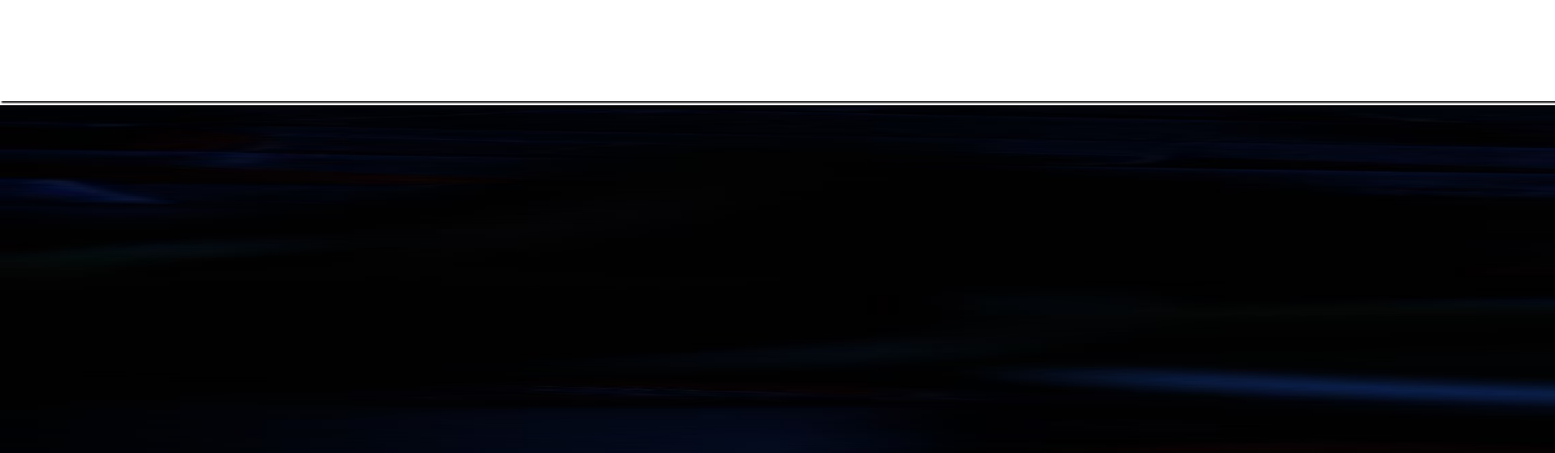
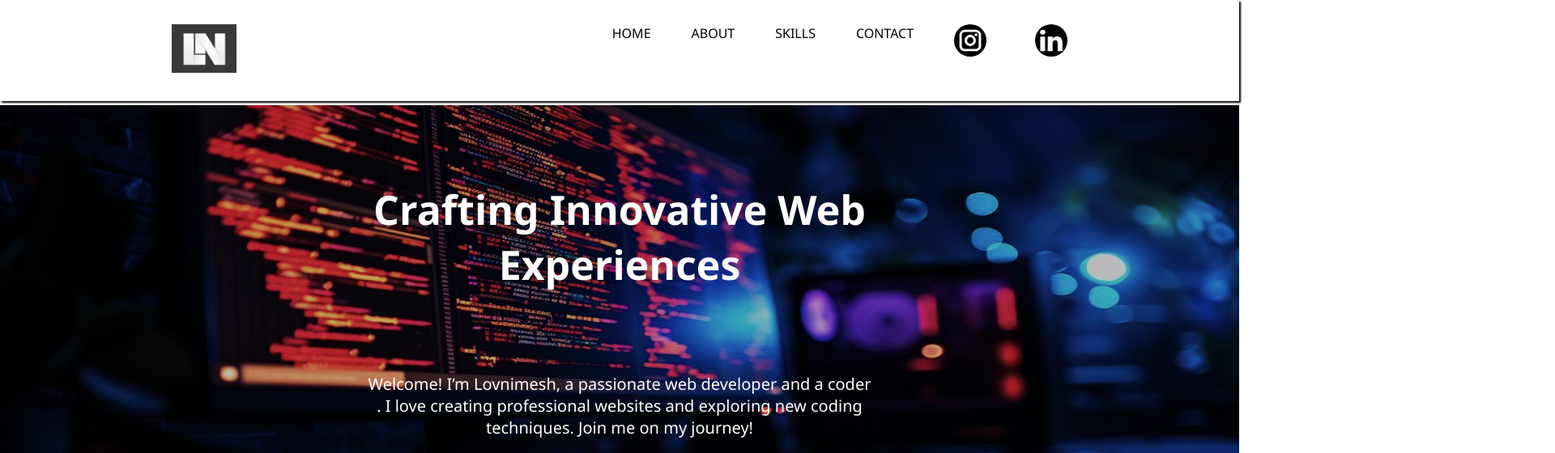
Before and after one commit to Lovnimesh/Lovnimesh.github.io, a plain HTML site: page index.html in a window 1280 px wide. Shown: the top 560 px of the page at 81% size, 1920 px wide, since content can reach past the window. Drawn offline with Linux system fonts and the light colour scheme.

Commit message:
Update p_1.css

```diff
--- a/p_1.css
+++ b/p_1.css
@@ -50,7 +50,7 @@ a{
     text-align:center
 }
 article div img{
-    width:1530vw;
+    width:1530px;
 }
 .intro{
     grid-area:article;
```
